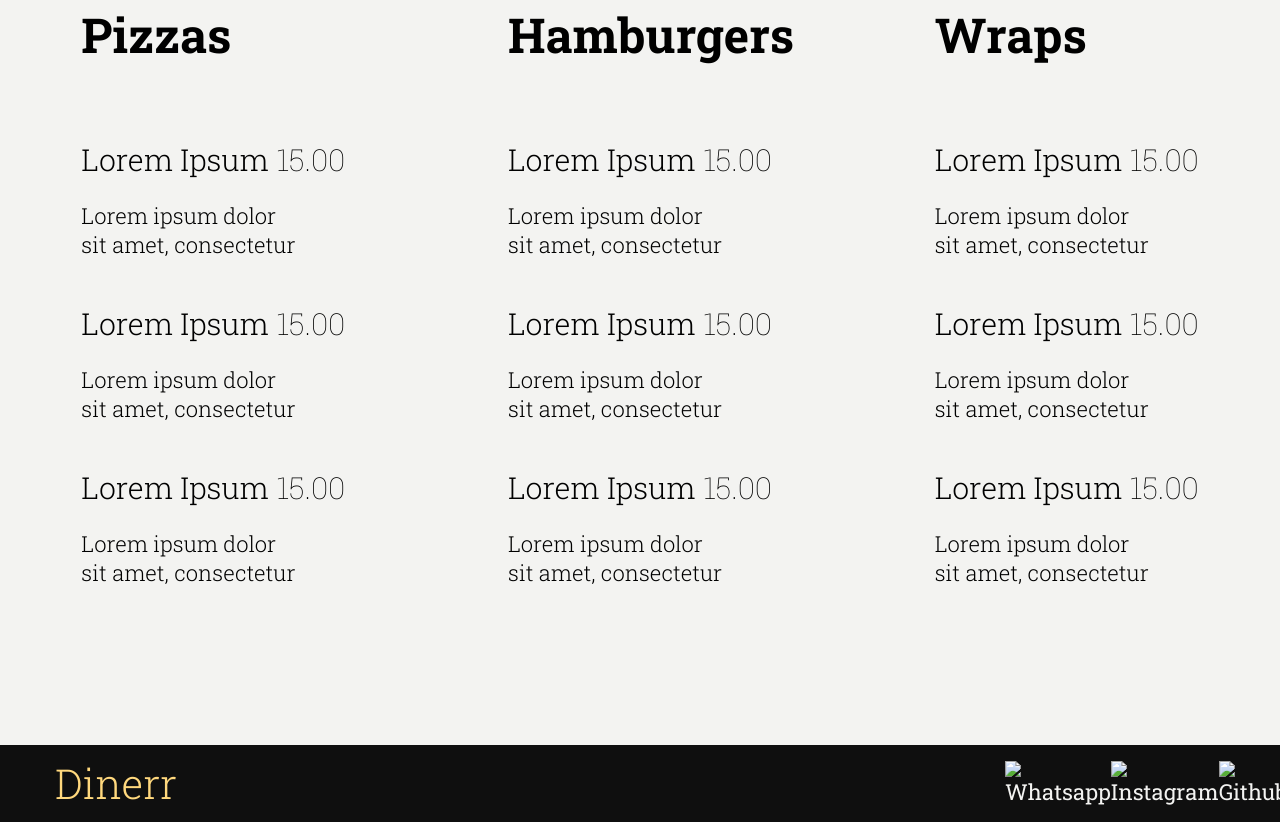
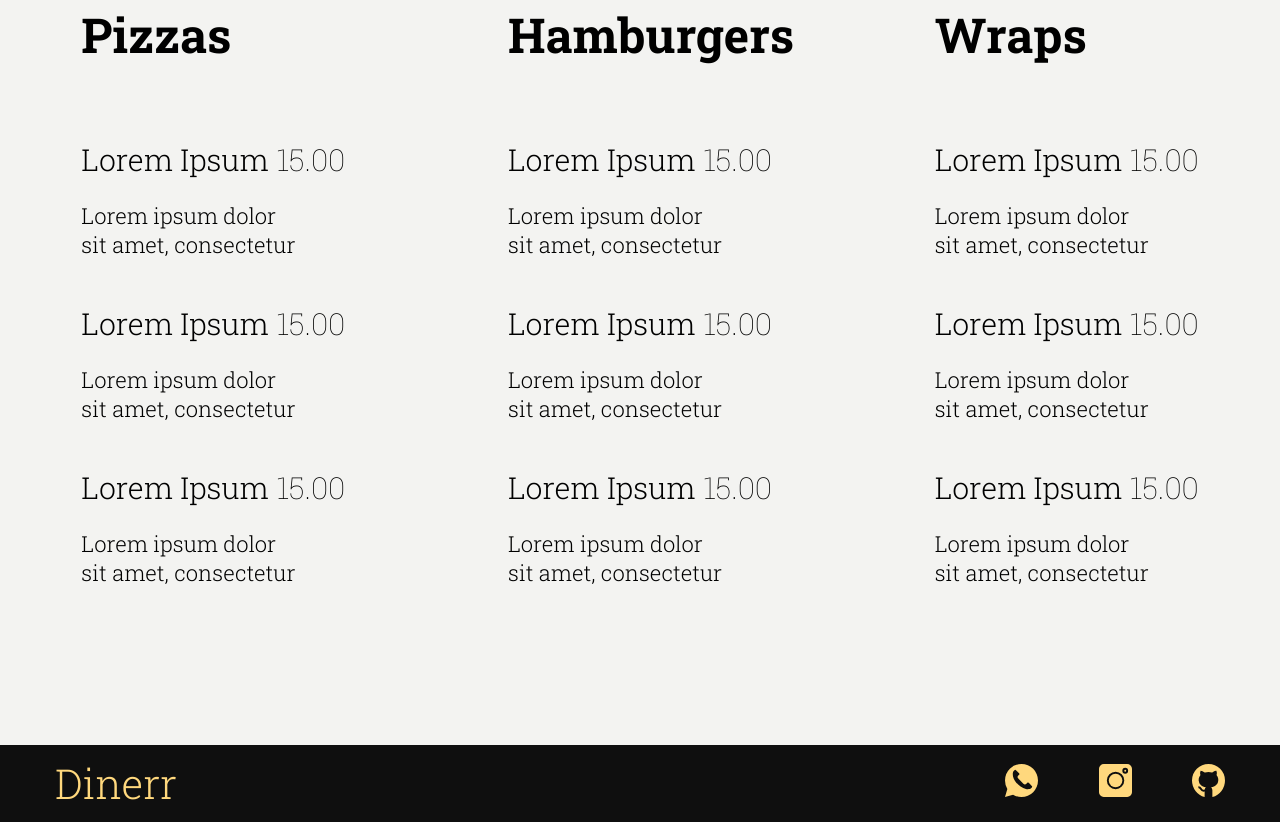
Before and after one commit to SupiGagliardi/Restaurant-Page, a plain HTML site: page index.html in a window 1280 px wide. Shown: the part 967-1789 px from the top of the page. Drawn offline with Linux system fonts and the light colour scheme.

Commit message:
Changed file paths

```diff
--- a/CSS/styles.scss
+++ b/CSS/styles.scss
@@ -63,7 +63,7 @@ a {
   display: flex;
   justify-content: space-between;
   flex-direction: column;
-  background-image: url("../../icons/food-background.jpg");
+  background-image: url("../icons/food-background.jpg");
   background-size: cover;
   background-position: 25%;
 
--- a/index.html
+++ b/index.html
@@ -15,7 +15,7 @@
         <div class="landing-page">
             <div class="logo-text">
                 <div class="logo">
-                    <img src="../icons/logo-orange.svg" alt="Dinerr logo">
+                    <img src="icons/logo-orange.svg" alt="Dinerr logo">
                     <p>Dinerr</p>
                 </div>
                 <div class="landing-text">
@@ -37,9 +37,9 @@
         <footer>
             <p>Dinerr</p>
             <div class="media-icons">
-                <a href="#"><img src="../icons/whatsapp.svg" alt="Whatsapp"></a>
-                <a href="#"><img src="../icons/instagram.svg" alt="Instagram"></a>
-                <a href="https://github.com/SupiGagliardi/Restaurant-page" target="_blank"><img src="/icons/github.svg" alt="Github"></a>
+                <a href="#"><img src="icons/whatsapp.svg" alt="Whatsapp"></a>
+                <a href="#"><img src="icons/instagram.svg" alt="Instagram"></a>
+                <a href="https://github.com/SupiGagliardi/Restaurant-page" target="_blank"><img src="icons/github.svg" alt="Github"></a>
             </div>
         </footer>
     </div>
```
Also changed, not shown: CSS/styles.css, icons/food-background.jpg (added), icons/foods-desktop.jpg (added), icons/foods-phone.jpg (added), icons/github.svg (added), icons/instagram.svg (added), icons/logo-orange.svg (added), icons/logo.svg (added), icons/whatsapp.svg (added), 2 other files.
